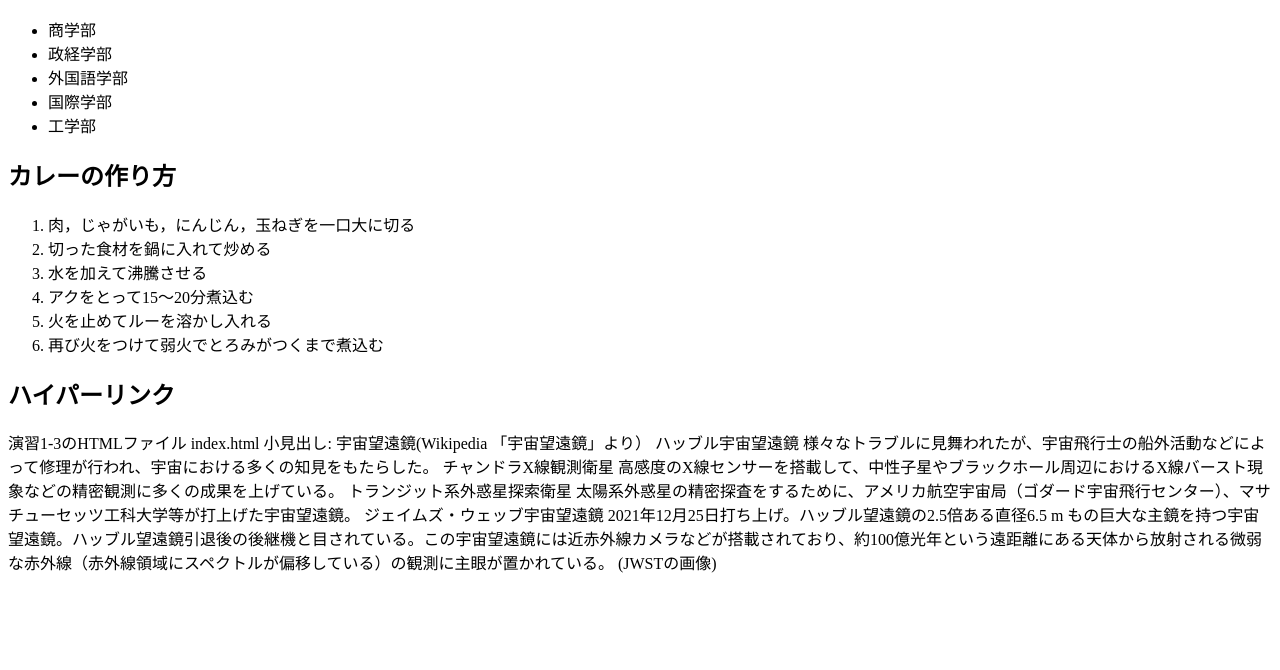
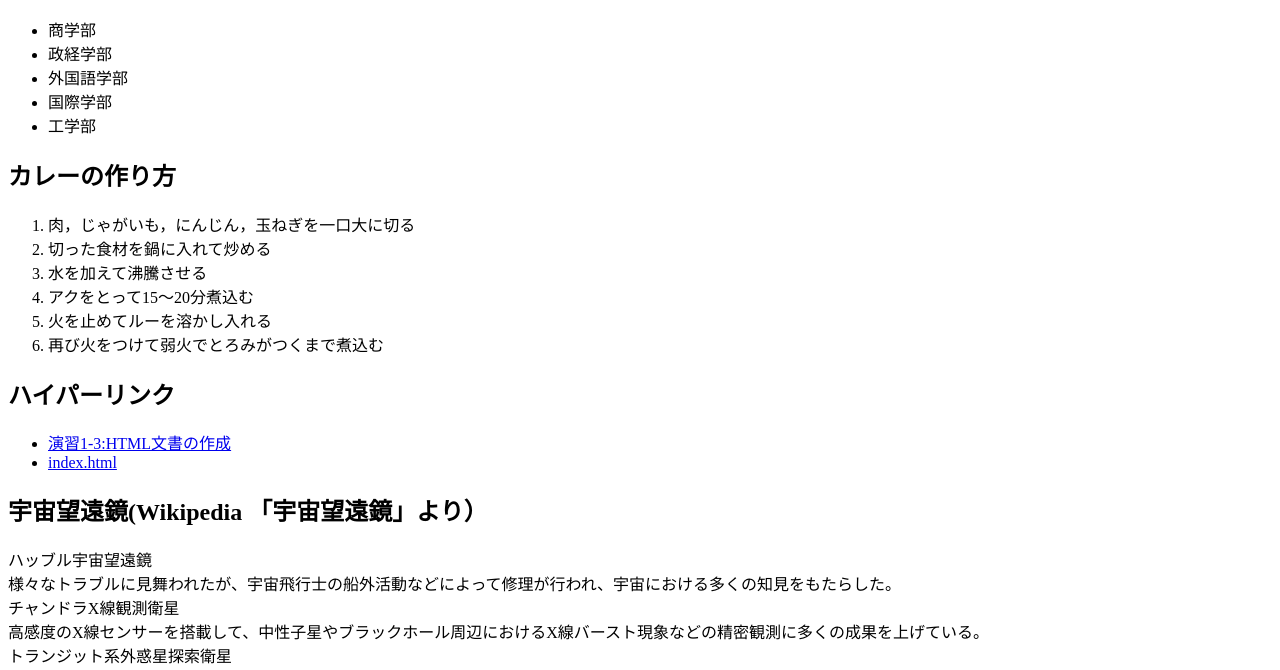
Before and after one commit to G184292021/medialabo, a plain HTML site: page practice-html/elements.html in a window 1280 px wide. Shown: the part 127-797 px from the top of the page. Drawn offline with Linux system fonts and the light colour scheme.

Commit message:
elements.htmlの編集

```diff
--- a/practice-html/elements.html
+++ b/practice-html/elements.html
@@ -26,18 +26,21 @@
 	</ol>
 
 	<h2>ハイパーリンク</h2>
-			演習1-3のHTMLファイル
-			index.html
-		小見出し: 宇宙望遠鏡(Wikipedia 「宇宙望遠鏡」より）
-			ハッブル宇宙望遠鏡
-				様々なトラブルに見舞われたが、宇宙飛行士の船外活動などによって修理が行われ、宇宙における多くの知見をもたらした。
-			チャンドラX線観測衛星
-				高感度のX線センサーを搭載して、中性子星やブラックホール周辺におけるX線バースト現象などの精密観測に多くの成果を上げている。
-			トランジット系外惑星探索衛星
-				太陽系外惑星の精密探査をするために、アメリカ航空宇宙局（ゴダード宇宙飛行センター）、マサチューセッツ工科大学等が打上げた宇宙望遠鏡。
-			ジェイムズ・ウェッブ宇宙望遠鏡
-				2021年12月25日打ち上げ。ハッブル望遠鏡の2.5倍ある直径6.5 m もの巨大な主鏡を持つ宇宙望遠鏡。ハッブル望遠鏡引退後の後継機と目されている。この宇宙望遠鏡には近赤外線カメラなどが搭載されており、約100億光年という遠距離にある天体から放射される微弱な赤外線（赤外線領域にスペクトルが偏移している）の観測に主眼が置かれている。
+	<ul>
+		<li><a href="structure.html">演習1-3:HTML文書の作成</a></ahref></li>
+		<li><a href="../index.html">index.html</a></li>
+	  </ul>
+	  <h2>宇宙望遠鏡(Wikipedia 「宇宙望遠鏡」より）</h2>
+			<p>ハッブル宇宙望遠鏡
+				<br>様々なトラブルに見舞われたが、宇宙飛行士の船外活動などによって修理が行われ、宇宙における多くの知見をもたらした。
+				<br>チャンドラX線観測衛星
+				<br>高感度のX線センサーを搭載して、中性子星やブラックホール周辺におけるX線バースト現象などの精密観測に多くの成果を上げている。
+				<br>トランジット系外惑星探索衛星
+				<br>太陽系外惑星の精密探査をするために、アメリカ航空宇宙局（ゴダード宇宙飛行センター）、マサチューセッツ工科大学等が打上げた宇宙望遠鏡。
+				<br>ジェイムズ・ウェッブ宇宙望遠鏡
+				<br>2021年12月25日打ち上げ。ハッブル望遠鏡の2.5倍ある直径6.5 m もの巨大な主鏡を持つ宇宙望遠鏡。ハッブル望遠鏡引退後の後継機と目されている。この宇宙望遠鏡には近赤外線カメラなどが搭載されており、約100億光年という遠距離にある天体から放射される微弱な赤外線（赤外線領域にスペクトルが偏移している）の観測に主眼が置かれている。
 
-		(JWSTの画像)
+		<img src="JWST_spacecraft_model_2.png" alt="JWSTの画像"width="300">
+	</p>
   </body>
 </html>
```
